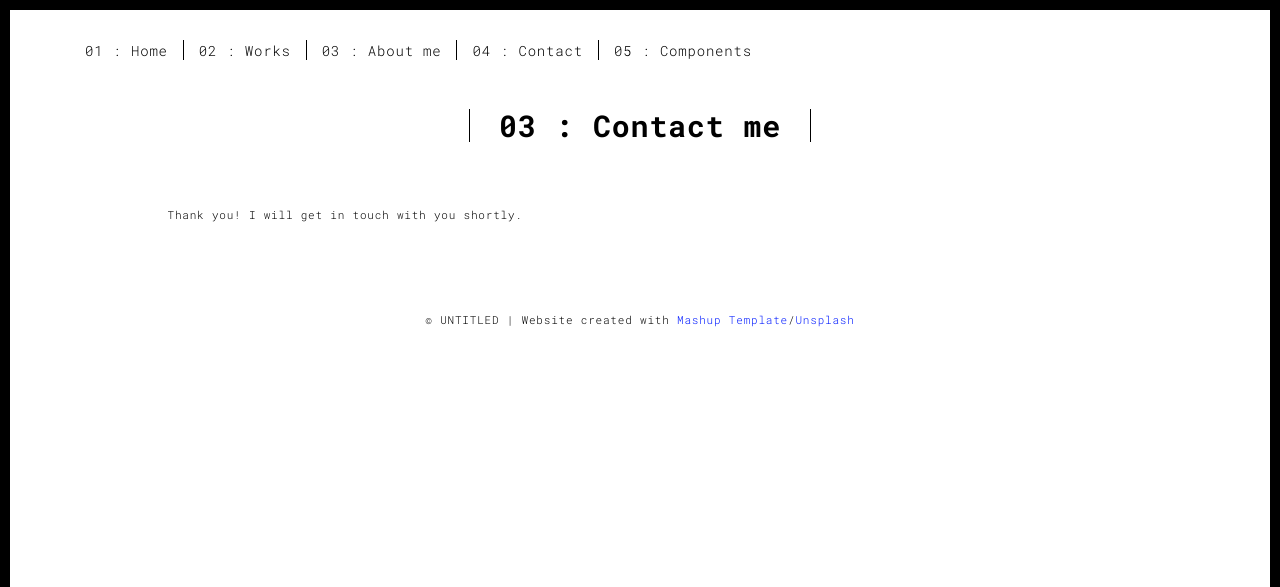
After one commit to Vaggelis-Giannakosian/flask_server, a Flask app: template templates/thankyou.html in a window 1280 px wide. The commit adds this page. Shown: the top 587 px of the page. Run offline with Flask 2, Linux system fonts and the light colour scheme; the template is opened without the code that fills it, so the values that code supplies are empty; some libraries are stand-ins or nearby versions.

Commit message:
progress with contact form submission

```diff
--- a/server.py
+++ b/server.py
@@ -1,37 +1,22 @@
-from flask import Flask, render_template
+from flask import Flask, render_template, request ,redirect
 app = Flask(__name__)
 
 
-
 @app.route('/')
-@app.route('/index.html')
 def my_home():
     return render_template('index.html')
 
 
-
-@app.route('/about.html')
-def about():
-    return render_template('about.html')
+@app.route('/<string:page_name>')
+def html_page(page_name):
+    return render_template(page_name)
 
 
-
-@app.route('/components.html')
-def components():
-    return render_template('components.html')
-
-
-
-@app.route('/contact.html')
-def contact():
-    return render_template('contact.html')
-
-
-
-@app.route('/work.html')
-def work():
-    return render_template('work.html')
-
-@app.route('/works.html')
-def works():
-    return render_template('works.html')
+@app.route('/submit_form', methods=['POST', 'GET'])
+def submit_form():
+    if request.method == 'POST':
+        data = request.form.to_dict()
+        print(data)
+        return redirect('thankyou.html')
+    else:
+        return 'sth went wrong. Try again'
--- /dev/null
+++ b/templates/thankyou.html
@@ -0,0 +1,56 @@
+{% include "header.html" %}
+
+
+<div class="section-container">
+    <div class="container">
+      <div class="row">
+        <div class="col-xs-12">
+          <div class="section-container-spacer text-center">
+            <h1 class="h2">03 : Contact me</h1>
+          </div>
+
+          <div class="row">
+            <div class="col-md-10 col-md-offset-1">
+              Thank you! I will get in touch with you shortly.
+            </div>
+
+          </div>
+
+       </div>
+      </div>
+    </div>
+  </div>
+
+
+<footer class="footer-container text-center">
+  <div class="container">
+    <div class="row">
+      <div class="col-xs-12">
+        <p>© UNTITLED | Website created with <a href="http://www.mashup-template.com/" title="Create website with free html template">Mashup Template</a>/<a href="https://www.unsplash.com/" title="Beautiful Free Images">Unsplash</a></p>
+      </div>
+    </div>
+  </div>
+</footer>
+
+<script>
+  document.addEventListener("DOMContentLoaded", function (event) {
+     navActivePage();
+  });
+</script>
+
+<!-- Google Analytics: change UA-XXXXX-X to be your site's ID
+
+<script>
+  (function (i, s, o, g, r, a, m) {
+    i['GoogleAnalyticsObject'] = r; i[r] = i[r] || function () {
+      (i[r].q = i[r].q || []).push(arguments)
+    }, i[r].l = 1 * new Date(); a = s.createElement(o),
+      m = s.getElementsByTagName(o)[0]; a.async = 1; a.src = g; m.parentNode.insertBefore(a, m)
+  })(window, document, 'script', '//www.google-analytics.com/analytics.js', 'ga');
+  ga('create', 'UA-XXXXX-X', 'auto');
+  ga('send', 'pageview');
+</script>
+
+-->
+
+{% include "footer.html" %}
```
Also changed, not shown: templates/contact.html (+4 -4 lines).
